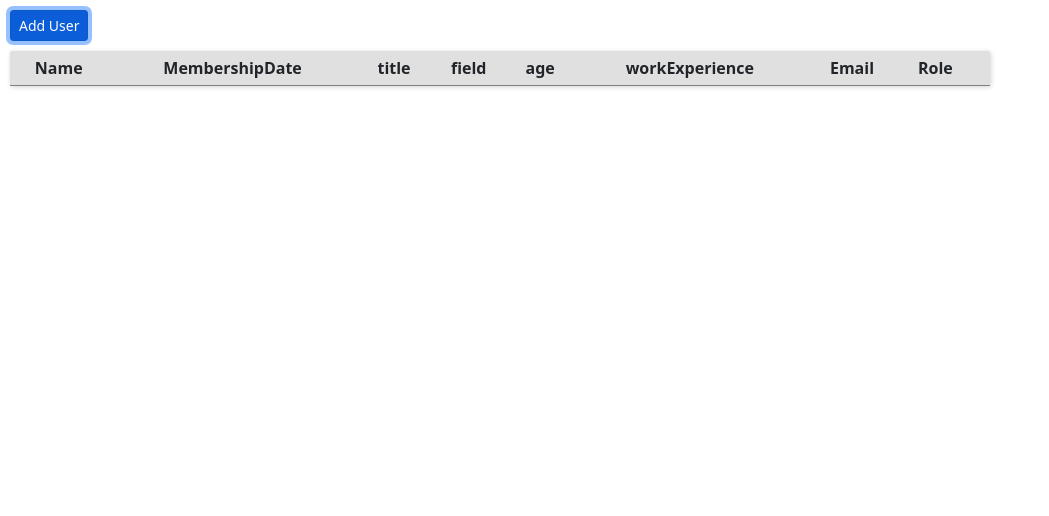
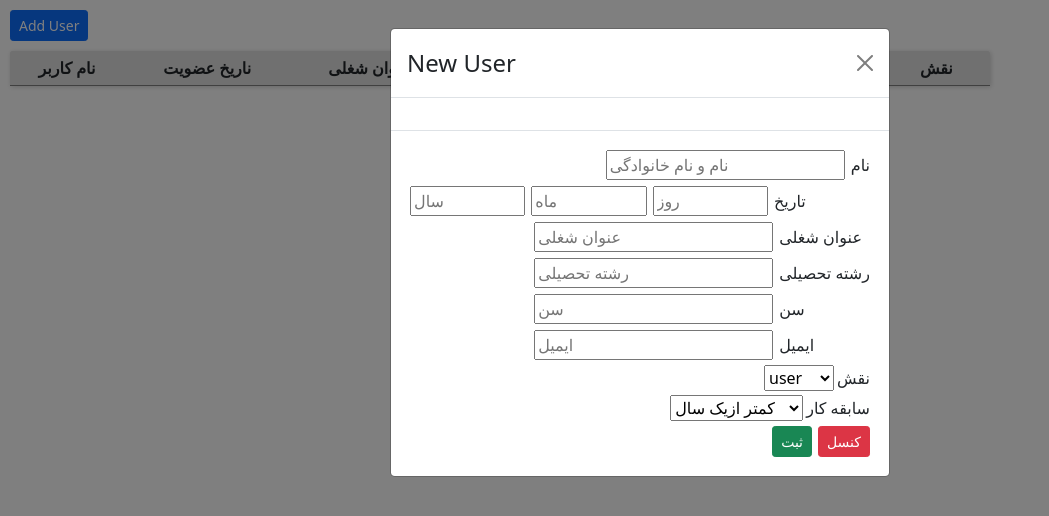
Before and after one commit to Davoudkhodaverdian/User-Managment-React, a React (Create React App) app: page / in a window 1280 px wide. Both pictures are taken after a click on the button "Add User". Shown: the top 516 px of the page, without its empty margins (0-1049 px from the left). Built offline with nearby package versions, Linux system fonts and the light colour scheme.

Commit message:
modify ModalComponent, UserList, TableComponent

```diff
--- a/src/Components/ModlalComponent/ModlalComponent.css
+++ b/src/Components/ModlalComponent/ModlalComponent.css
@@ -1,20 +1,24 @@
 form {
     display: flex;
     flex-direction: column;
-    align-items: center;
+    align-items: end;
 
 }
 
-.date-input {
-    display: flex;
-    flex-direction: row;
-    align-items: center;
+.date-input > input {
+    width: calc(100%/3 - 40px)
 }
 
 .input-custom {
     margin: 3px;
+    max-width: unset;
 }
 
 .btn-custom, label {
     margin: 3px;
 }
+
+.name-input {
+    display: flex;
+    flex-direction: row;
+}
--- a/src/Components/ModlalComponent/ModlalComponent.js
+++ b/src/Components/ModlalComponent/ModlalComponent.js
@@ -2,8 +2,6 @@ import { Component } from "react";
 import "./ModlalComponent.css";
 import { Button,Modal } from 'react-bootstrap';
 import UserListContext from "../../Contexts/UserListContext"
-
-
 
 
 class ModlalComponent extends Component {
@@ -11,7 +9,6 @@ class ModlalComponent extends Component {
     static contextType = UserListContext;
 
     state = {
-        show: this.props.ShowForm,
         name: "",
         day: "",
         month: "",
@@ -24,7 +21,7 @@ class ModlalComponent extends Component {
         workExperience:"lessoneyear"
     }
 
-    handleClose() {this.setState({show: false})};
+    handleClose(show) {this.context.ShowFormMethod(show)};
 
     setValueInput(name, event) {
         this.setState({ [name]: event.target.value })
@@ -55,15 +52,16 @@ class ModlalComponent extends Component {
 
     render() {
 
-        let {show} = this.state;
+        let {ShowForm} = this.props;
         let { day, month, year,name,email,Role,title,field,age,workExperience } = this.state;
 
+        console.log(ShowForm)
         return (
             <>
 
-            <Modal show={show} onHide={this.handleClose}>
+            <Modal show={ShowForm} onHide={this.handleClose.bind(this,false)}>
               <Modal.Header closeButton>
-                <Modal.Title>Modal heading</Modal.Title>
+                <Modal.Title>New User</Modal.Title>
               </Modal.Header>
               <Modal.Body>{this.props.children}</Modal.Body>
               <Modal.Footer>
@@ -74,18 +72,16 @@ class ModlalComponent extends Component {
                     <label htmlFor="name">نام</label>
                         </div>
                     <div className="date-input">
-                        <div>
+
                             <input type="text" id="year" name="date" className="input-custom"
                                 value={year} placeholder="سال" onChange={this.setValueInput.bind(this, "year")} />
-                        </div>
-                        <div>
+
                             <input type="text" id="month" name="date" className="input-custom"
                                 value={month} placeholder="ماه" onChange={this.setValueInput.bind(this, "month")} />
-                        </div>
-                        <div>
+
                             <input type="text" id="day" name="date" className="input-custom"
                                 value={day} placeholder="روز" onChange={this.setValueInput.bind(this, "day")} />
-                        </div>
+
                         <label htmlFor="date">تاریخ</label>
                     </div>
                 <div>
@@ -125,8 +121,8 @@ class ModlalComponent extends Component {
                     <label htmlFor="workExperience">سابقه کار</label>
                 </div>
                 <div>
-                    <input className="btn btn-sm btn-success btn-custom" type="submit" value="ثبت" onClick={this.submit.bind(this)} />
-                    <input className="btn btn-sm btn-danger btn-custom" type="submit" value="کنسل" onClick={this.context.ShowFormMethod.bind(this,false)} />
+                    <input className="btn btn-sm btn-success btn-custom" type="button" value="ثبت" onClick={this.submit.bind(this)} />
+                    <input className="btn btn-sm btn-danger btn-custom" type="button" value="کنسل" onClick={this.context.ShowFormMethod.bind(this,false)} />
                 </div>
 
             </form>
--- a/src/Components/TableComponent/TableComponent.css
+++ b/src/Components/TableComponent/TableComponent.css
@@ -8,10 +8,11 @@
     max-width: 980px;
     max-height: 400px;
     text-align: center;
+    width: calc(100% - 20px);
 }
 
 table {
-    width: 100%;
+    width:100%;
     border-collapse: collapse;
     background-color: white;
 
--- a/src/Components/TableComponent/TableComponent.js
+++ b/src/Components/TableComponent/TableComponent.js
@@ -17,14 +17,14 @@ class TableComponent extends Component {
                     <table className="content-table">
                         <thead>
                             <tr>
-                                <th>Name</th>
-                                <th>MembershipDate</th>
-                                <th>title</th>
-                                <th>field</th>
-                                <th>age</th>
-                                <th>workExperience</th>
-                                <th>Email</th>
-                                <th>Role</th>
+                                <th>نام کاربر</th>
+                                <th>ناریخ عضویت</th>
+                                <th>عنوان شغلی</th>
+                                <th>رشته تحصیلی</th>
+                                <th>سن</th>
+                                <th>تجربه کاری</th>
+                                <th>ایمیل</th>
+                                <th>نقش</th>
                                 <th></th>
                             </tr>
                         </thead>
--- a/src/Components/UserList/UserList.js
+++ b/src/Components/UserList/UserList.js
@@ -21,6 +21,7 @@ class UserList extends Component {
     }
 
     ShowFormMethod(show){
+
         this.setState({ShowForm: show})
     }
 
```
